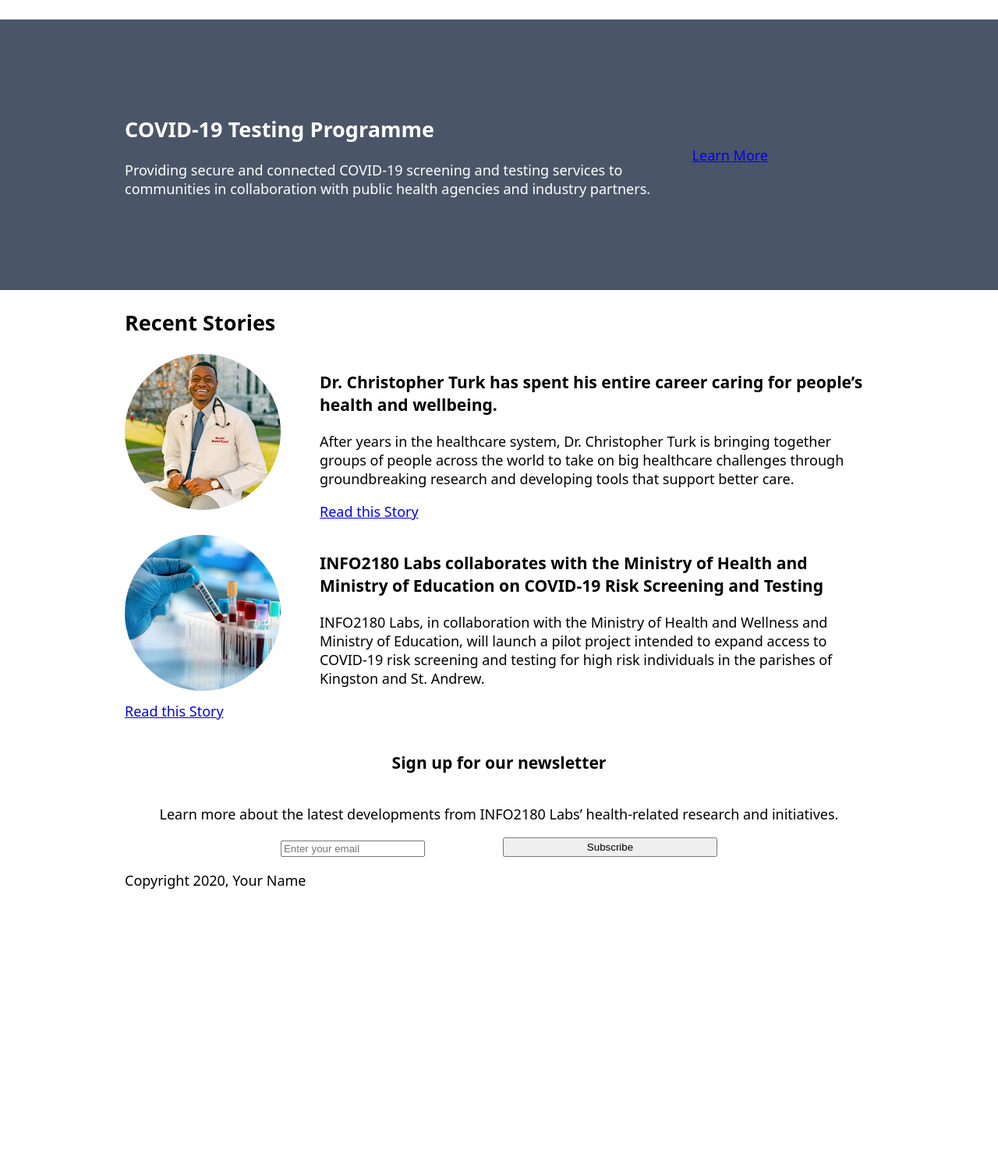
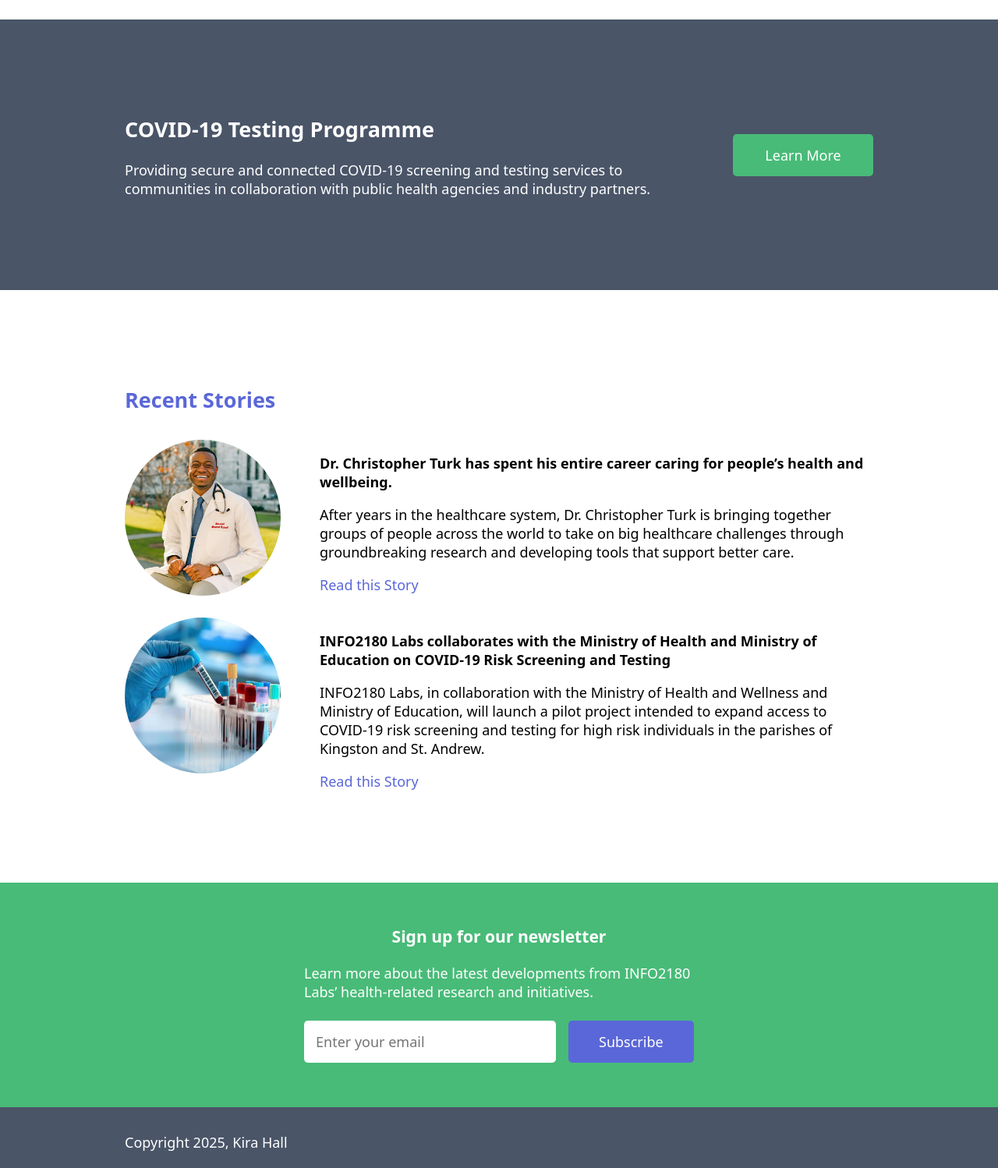
Before and after one commit to kiradhall/info2180-project1, a plain HTML site: page index.html in a window 1280 px wide. Shown: the part 840-2338 px from the top of the page at 78% size. Before the commit the page ends 1999 px from the top, so only its background shows below. Drawn offline with Linux system fonts and the light colour scheme.

Commit message:
Completed Website Layout

```diff
--- a/index.html
+++ b/index.html
@@ -110,7 +110,7 @@
     </main>
     <footer>
         <div class="container">
-            <p>Copyright 2020, Your Name</p>
+            <p>Copyright 2025, Kira Hall</p>
         </div>
     </footer>
 </body>
--- a/styles.css
+++ b/styles.css
@@ -1,7 +1,7 @@
 /* Add your CSS to this file */
 body {
-    margin: 0;
-    font-size: 16px;
+    margin: 0px;
+    font-size: 18px;
 }
 
 .container {
@@ -11,7 +11,7 @@ body {
     display: grid;
     gap: 0px 0px;
     grid-template-columns: auto auto;
-    grid-template-rows: auto auto auto auto auto auto auto;
+    grid-template-rows: auto auto auto auto auto auto auto auto;
     grid-template-areas:
         "header header"
         "live live"
@@ -19,20 +19,42 @@ body {
         "cards cards"
         "covid covid"
         "stories stories"
-        "read read";
+        "news news"
+        "footer footer";
     font-family: system-ui, -apple-system, BlinkMacSystemFont, 'Segoe UI', Roboto, 'Helvetica Neue', Arial, "Noto Sans", sans-serif ;
-    font-size: 18px;
     align-items: center;
 
-    ul {
-        list-style-type: none;}
-    li {
-        display: inline;}
+
 }
 
 h1,
+a,
 p {
     font-size: 18px;
+}
+
+a {
+    all:unset;
+}
+
+ul {
+    list-style-type: none;
+    text-align: right;
+}
+
+li {
+    display: inline;
+    color: #6b7280;
+    padding: 10px;
+}
+
+li:hover {
+    color: #5A67D8;
+}
+
+header {
+    grid-area: header;
+    background-color: white;
 }
 
 .overview-hero {
@@ -98,11 +120,11 @@ p {
 
 .testing .container{
     display: grid;
-    grid-template-columns: 1.2fr 0.5fr;
+    grid-template-columns: 1.2fr 0.1fr 0.3fr;
     grid-template-rows: 1fr;
     gap: 0px 0px;
     grid-template-areas:
-        "txt btn";
+        "txt . btn";
     grid-area: covid;
     align-items: center;
 }
@@ -112,23 +134,40 @@ p {
     color: white;
     padding: 100px;
 }
+
 .testing-description {
     grid-area: txt;
 }
+
 .cta {
     grid-area: btn;
-    padding-left: 50px;
+    background-color:#48BB78;
+    text-align: center;
+    padding: 15px;
+    border-radius: 5px;
+    a {
+        color: white;
+    }
 }
 
 .stories .container {
     display: grid;
     grid-template-columns: auto;
-    grid-template-rows:auto auto auto;
+    grid-template-rows: 5rem 15rem 15rem;
     grid-template-areas:
         "title"
         "story1"
         "story2";
-    grid-area: stories;}
+    grid-area: stories;
+    padding: 100px;
+    h3{
+        font-size: 18px;
+    }
+    h2,
+    a {
+        color: #5A67D8;
+    }
+}
 
 .stories img {
     width: 200px;
@@ -141,27 +180,61 @@ p {
 .newsletter .container {
     display: grid;
     grid-template-columns: auto;
-    grid-template-rows:auto auto auto;
+    grid-template-rows: 1rem 6.5rem 3rem;
     grid-template-areas:
         "."
         "."
         "email";
-    grid-area: read;
-    text-align: center;
+    grid-area: news;
+    color: white;
+    width: 500px;
+}
+
+.newsletter {
+    background-color: #48BB78;
+    padding: 60px;
+    h3 {
+        text-align: center;
+    }
 }
 
 form {
     grid-area: email;
     display: grid;
-    grid-template-columns: auto auto    ;
+    grid-template-columns: 1fr 0.05fr 0.5fr;
     grid-template-rows: auto;
     grid-template-areas:
-        "form btn null";
+        "form . btn";
 }
+
+input {
+    all:unset;
+}
+
 .form-group {
     grid-area: form;
     padding-left: 100px;
+    background-color: white;
+    padding: 15px;
+    border-radius: 5px;
 }
-.btn {
+
+button {
+    all:unset;
+}
+
+.newsletter .btn {
     grid-area: btn;
+    color: white;
+    background-color: #5A67D8;
+    text-align: center;
+    padding: 15px;
+    border-radius: 5px;
 }
+
+footer {
+    grid-area: footer;
+    background-color: #4A5568;
+    color: white;
+    padding: 15px;
+}
```
